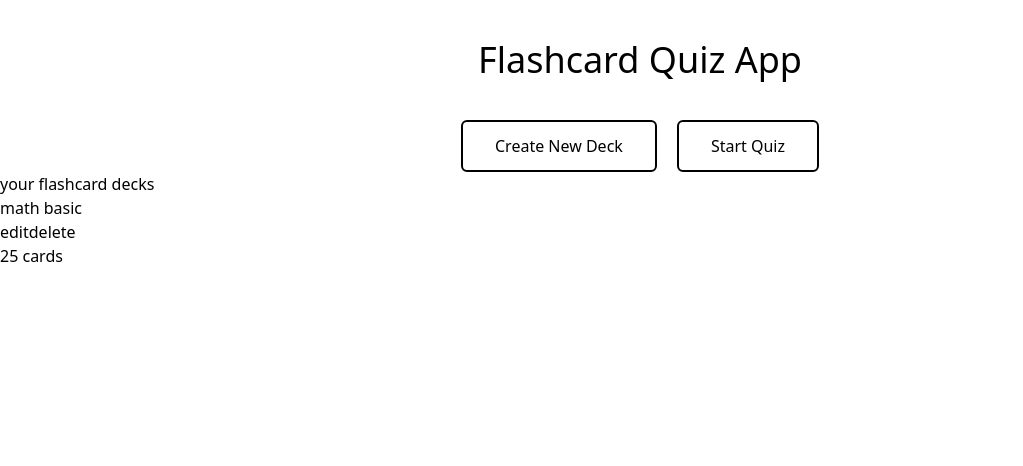
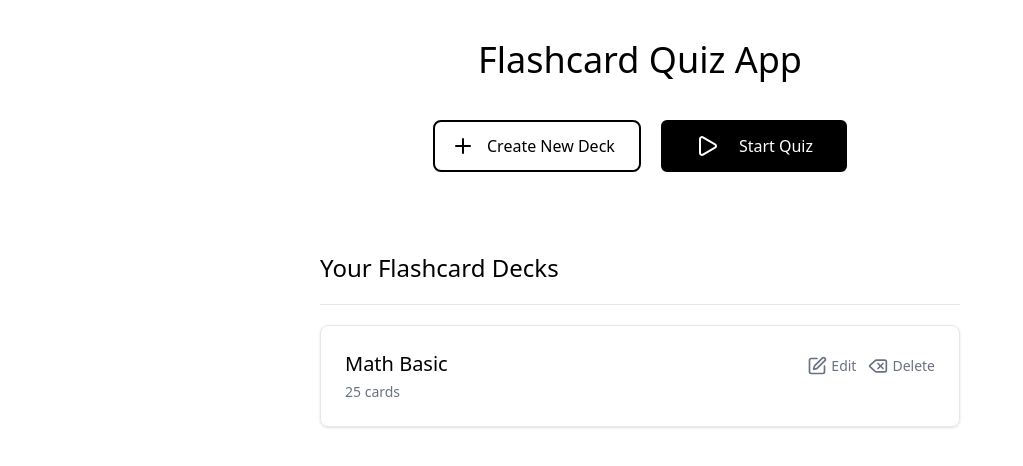
Before and after one commit to himathace/Quiz, a Next.js app: page / in a window 1280 px wide. Shown: the top 466 px of the page, without its empty margins (0-1023 px from the left). Built offline with nearby package versions, Linux system fonts and the light colour scheme.

Commit message:
feat: initilize dashboard

```diff
--- a/app/page.js
+++ b/app/page.js
@@ -1,28 +1,52 @@
+import { Edit, Trash2, Plus, Play, Delete } from "lucide-react"
+
+
 export default function Home() {
 
 
   return (
+
     <div className="h-screen">
-          <h1 className="text-4xl text-black font-light text-center m-10">Flashcard Quiz App</h1>
+        <h1 className="text-4xl text-black font-light text-center m-10">Flashcard Quiz App</h1>
 
         <div className="flex justify-center gap-x-5">
-          <button className="border-2 border-black bg-white text-black hover:bg-black hover:text-white font-medium px-8 py-3 rounded-md transition-all duration-200">Create New Deck</button>
-          <button className="border-2 border-black bg-white text-black hover:bg-black hover:text-white font-medium px-8 py-3 rounded-md transition-all duration-200">Start Quiz</button>
+          <button className="border-2 border-black bg-white text-black hover:bg-black hover:text-white font-medium pr-6 pl-4 py-3 rounded-lg transition-all duration-200 cursor-pointer flex gap-x-3">
+            <Plus></Plus>
+            Create New Deck
+          </button>
+          <button className="border-2 border-black bg-black text-white hover:bg-white hover:text-black font-medium px-8 py-3 rounded-md transition-all duration-200 cursor-pointer flex gap-x-5">
+            <Play></Play>
+            Start Quiz
+          </button>
+        </div>
 
+        <div className="flex flex-col mx-80 my-20">
+            <h1 className="text-2xl text-black font-light">Your Flashcard Decks</h1>
+            <hr className="border-gray-200 my-5"></hr>
+            <div className="border border-gray-200 shadow-sm rounded-lg p-6">
+              <div className="flex justify-between">
+                <div>
+                  <h2 className="text-xl font-medium text-black mb-1">Math Basic</h2>
+                </div>
+                <div className="flex gap-x-3">
+                  <button className="text-gray-500 text-sm flex font-medium hover:text-blue-500 hover:cursor-pointer items-center gap-x-1">
+                    <Edit size={20}></Edit>
+                    Edit
+                  </button>
+                  <button className="text-gray-500 text-sm flex font-medium hover:text-red-500 hover:cursor-pointer items-center gap-x-1">
+                    <Delete size={20}></Delete>
+                    Delete
+                  </button>
+                </div>
+              </div>
+              <div>
+                <p className="text-gray-500 text-sm">25 cards</p>
+              </div>
+            </div>
         </div>
-        <div>
-          your flashcard decks
-        </div>
-        <div>
-          <div>
-            <h2>math basic</h2>
-            <button>edit</button>
-            <button>delete</button>
-          </div>
-          <div>
-            <p>25 cards</p>
-          </div>
-        </div>
-      </div>
+    </div>
+
+
+
   );
 }
--- a/package.json
+++ b/package.json
@@ -9,9 +9,10 @@
     "lint": "next lint"
   },
   "dependencies": {
+    "lucide-react": "^0.536.0",
+    "next": "15.4.5",
     "react": "19.1.0",
-    "react-dom": "19.1.0",
-    "next": "15.4.5"
+    "react-dom": "19.1.0"
   },
   "devDependencies": {
     "@tailwindcss/postcss": "^4",
```
Also changed, not shown: 1 other file (tests, documents, lock files or other folders).
